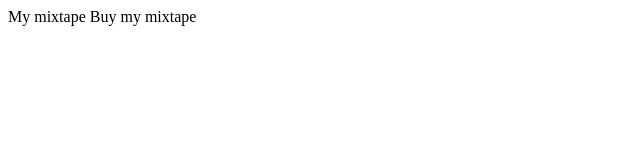
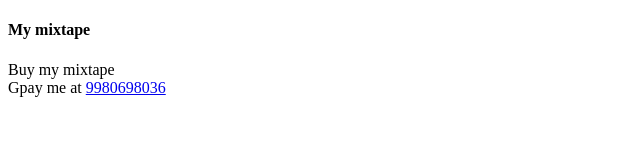
Before and after one commit to SubsTheTechnomancer/substhetechnomancer.github.io, a plain HTML site: page index.html in a window 1280 px wide. Shown: the whole page, without its empty margins (0-640 px from the left). Drawn offline with Linux system fonts and the light colour scheme.

Commit message:
pay me now

```diff
--- a/index.html
+++ b/index.html
@@ -2,9 +2,10 @@
 <html>
     <head>
         <link href="style.css" rel="stylesheet">
-        My mixtape
+        <h4>My mixtape</h4>
     </head>
     <body>
-        Buy my mixtape
+        Buy my mixtape<br>
+        Gpay me at <a href="https://github.com/SubsTheTechnomancer/Codegolf-Submissions">9980698036</a>
     </body>
 </html>
```
